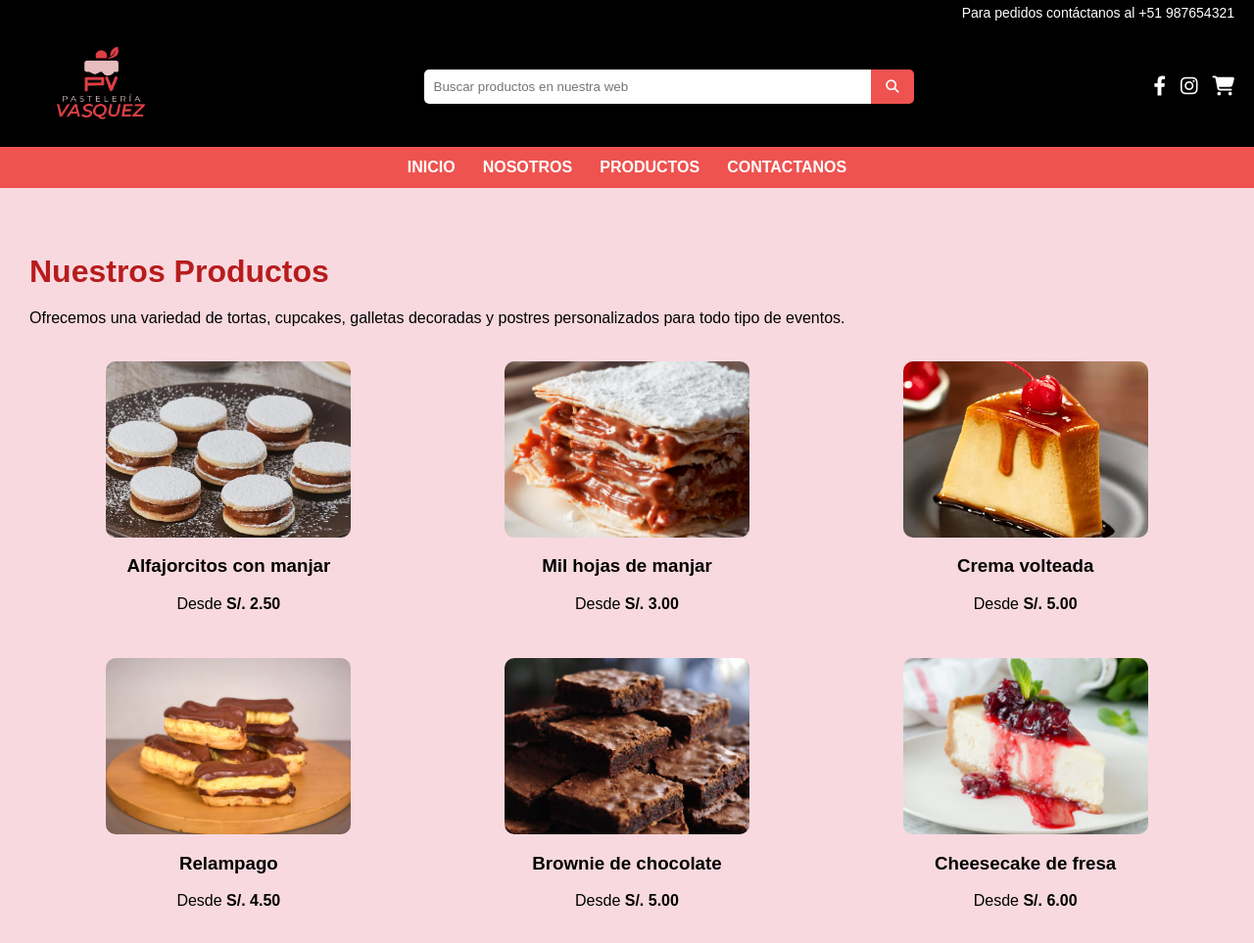
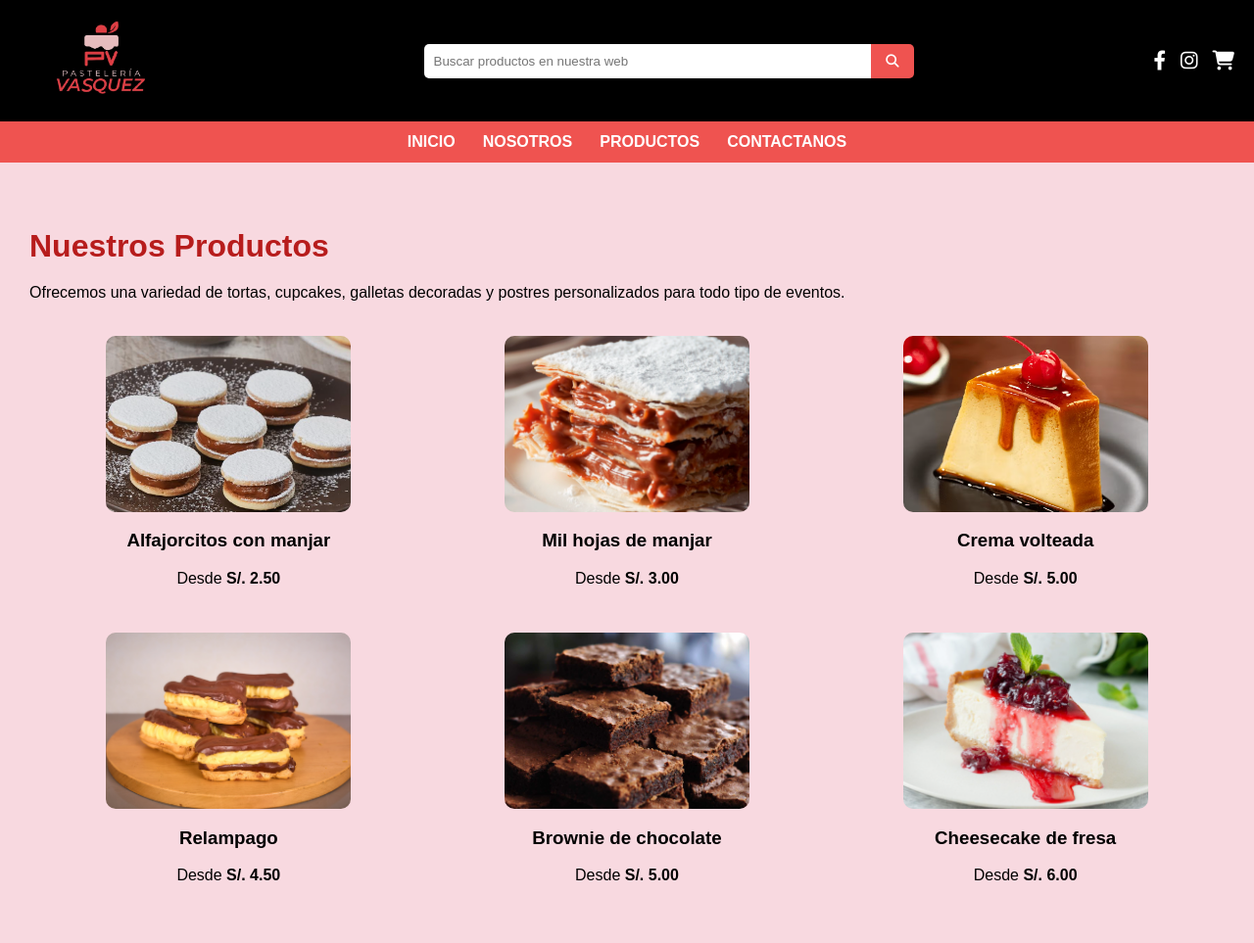
Before and after one commit to diegoesp5/diegoesp5.github.io, a plain HTML site: page productos.html in a window 1280 px wide. Shown: the top 963 px of the page at 98% size. Drawn offline with Linux system fonts and the light colour scheme.

Commit message:
Update productos.html

```diff
--- a/productos.html
+++ b/productos.html
@@ -8,8 +8,6 @@
   <link rel="stylesheet" href="estilos.css" />
 </head>
 <body>
-  <div class="top-bar">Para pedidos contáctanos al +51 987654321</div>
-
   <header>
     <div class="header-row">
       <div class="logo"><img src="logo.png" alt="Logo Pastelería Vásquez" /></div>
```
